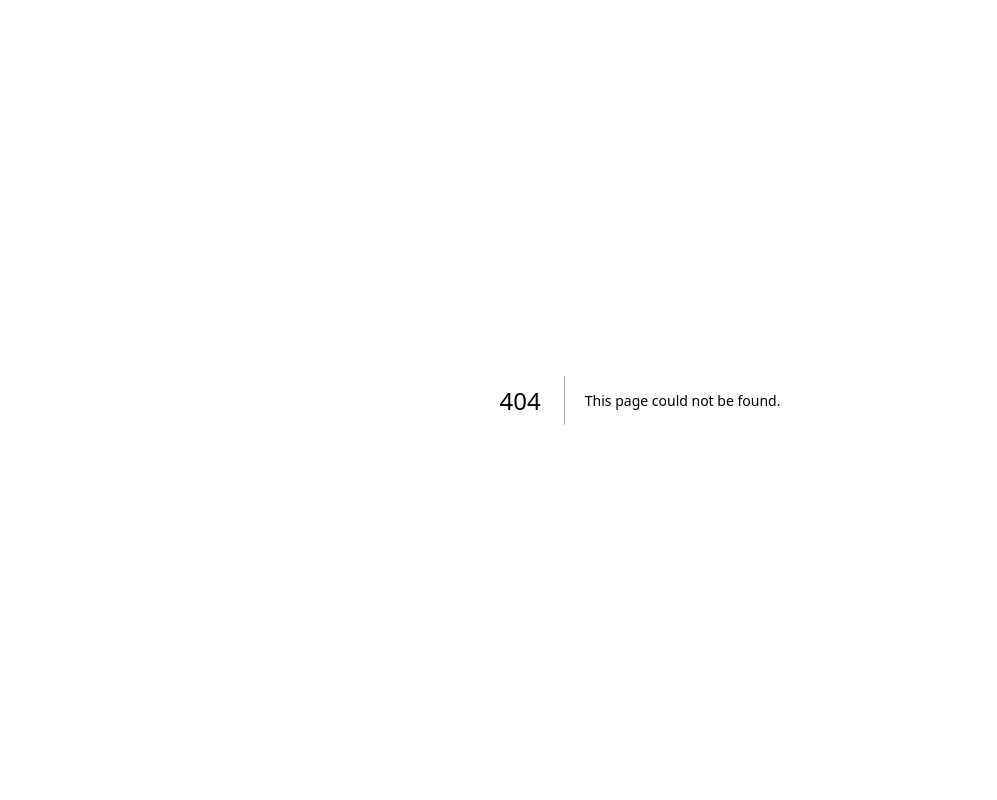
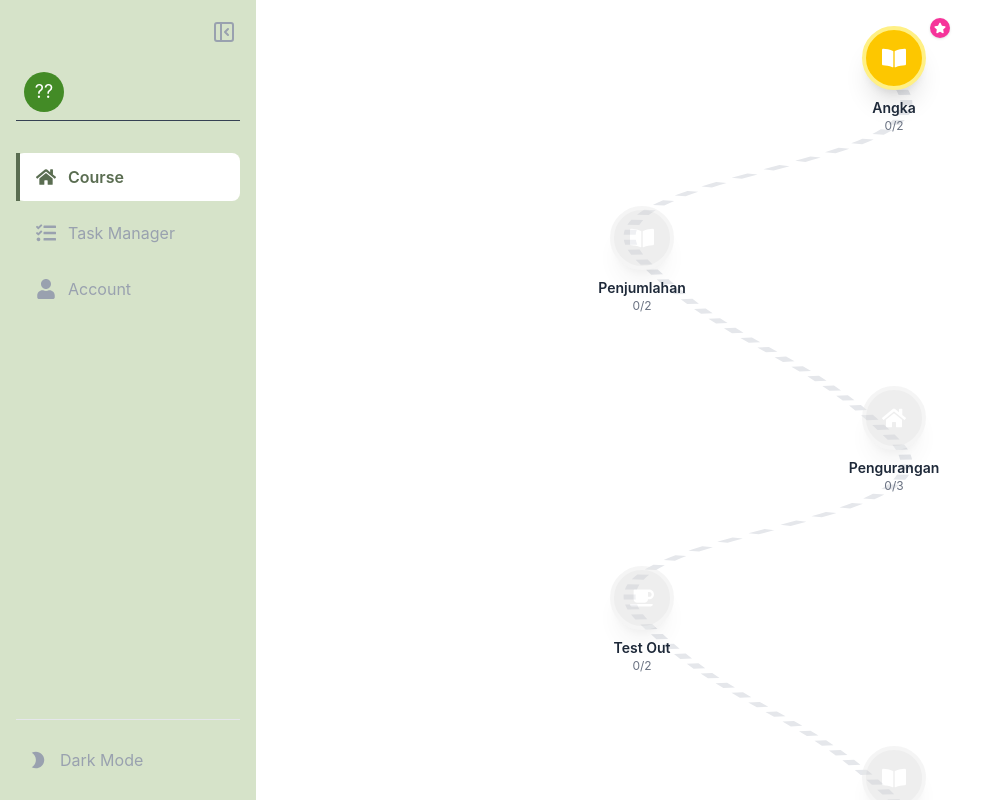
Before and after one commit to DHard4114/EduMate, a Next.js app in the folder fe/: page /content/course in a window 1280 px wide. Before the commit this address had no page. Shown: the top 800 px of the page, without its empty margins (0-997 px from the left). Built offline with nearby package versions, Linux system fonts and the light colour scheme.

Commit message:
Basic FE Course

```diff
--- a/fe/app/auth/LoginForm.tsx
+++ b/fe/app/auth/LoginForm.tsx
@@ -13,12 +13,14 @@ import {
     AuthButton,
     AuthToggle
 } from '../component/auth-component/page';
+import { useAuth } from '../component/auth-context';
 
 export default function LoginForm({ onToggleAuth, loading, setLoading }: AuthFormProps) {
     const [email, setEmail] = useState('');
     const [password, setPassword] = useState('');
     const [error, setError] = useState('');
     const router = useRouter();
+    const { setUser } = useAuth();
 
     const handleSubmit = async (e: React.FormEvent) => {
         e.preventDefault();
@@ -41,7 +43,10 @@ export default function LoginForm({ onToggleAuth, loading, setLoading }: AuthFor
         }
 
         localStorage.setItem('token', data.token);
-        router.push('/dashboard');
+        localStorage.setItem('user', JSON.stringify(data.user));
+        setUser(data.user);
+        console.log('Login response:', data);
+        router.push('/content/course');
         } catch (err) {
         setError(err.message);
         setLoading(false);
--- a/fe/app/component/Sidebar.tsx
+++ b/fe/app/component/Sidebar.tsx
@@ -11,9 +11,9 @@ const Sidebar = ({ isOpen, toggleNavbar }: { isOpen: boolean; toggleNavbar: () =
     // Not really sure how it went. Need more troubleshooting
     const getActiveState = (text: string) => {
         const routeMap: Record<string, string> = {
-            'Course': '/content/contact',
+            'Course': '/content/course',
             'Task Manager': '/content/task-manager',
-            'Account': '/content/about'
+            'Account': '/content/account'
         };
         return pathname?.startsWith(routeMap[text] || '');
     };
--- a/fe/app/component/UserProfile.tsx
+++ b/fe/app/component/UserProfile.tsx
@@ -1,15 +1,31 @@
+'use client';
+
+import { useEffect, useState } from 'react';
+import { useAuth } from './auth-context';
+
+type User = {
+    name: string;
+    level: string;
+};
+
 const UserProfile = ({ isOpen }: { isOpen: boolean }) => {
+    const { user } = useAuth();
+
+    const getInitials = (name: string) => {
+    return name.split(' ').map(n => n[0]).join('').toUpperCase().slice(0, 2);
+};
+
     return (
         <div className="flex items-center p-2 border-b border-gray-700">
         <div className="fix">
             <div className="w-10 h-10 rounded-full bg-darkgreen flex items-center justify-center text-white">
-            <span className="text-lg">JD</span>
+            <span className="text-lg">{user ? getInitials(user.name) : '??'}</span>
+            </div>
         </div>
-        </div>
-        {isOpen && (
+        {isOpen && user && (
             <div className="ml-3">
-            <p className="font-bold text-gray-800">Nama Lengkap</p>
-            <p className="text-sm">[Beginner Level]</p>
+            <p className="font-bold text-gray-800">{user.name}</p>
+            <p className="text-sm">{user.level}</p>
             </div>
         )}
         </div>
--- /dev/null
+++ b/fe/app/component/auth-context.tsx
@@ -0,0 +1,68 @@
+'use client';
+
+import { createContext, useContext, useState, useEffect, ReactNode } from 'react';
+import { useRouter } from 'next/navigation';
+
+type User = {
+    id: number;
+    name: string;
+    username: string;
+    email: string;
+    level: string;
+    role?: string;
+};
+
+type AuthContextType = {
+    user: User | null;
+    setUser: (user: User | null) => void;
+    logout: () => void;
+};
+
+const AuthContext = createContext<AuthContextType | undefined>(undefined);
+
+export const AuthProvider = ({ children }: { children: ReactNode }) => {
+    const [user, setUser] = useState<User | null>(null);
+    const router = useRouter();
+
+    useEffect(() => {
+        const token = localStorage.getItem('token');
+        if (token) {
+            fetch('http://localhost:5001/user/profile', {
+                headers: { Authorization: `Bearer ${token}` }
+            })
+            .then(res => res.json())
+            .then(data => {
+                if (data.success) {
+                    setUser(data.payload); // payload = user
+                } else {
+                    console.error("Profile error:", data.message);
+                    setUser(null);
+                }
+            })
+            .catch(() => setUser(null));
+        } else {
+            setUser(null);
+        }
+    }, []);
+
+    const logout = () => {
+        localStorage.removeItem('token');
+        localStorage.removeItem('user');
+        setUser(null);
+        router.push('/login');
+    };
+
+    return (
+        <AuthContext.Provider value={{ user, setUser, logout }}>
+        {children}
+        </AuthContext.Provider>
+    );
+};
+
+export const useAuth = () => {
+    const context = useContext(AuthContext);
+    if (context === undefined) {
+        throw new Error('useAuth must be used within an AuthProvider');
+    }
+    return context;
+};
--- /dev/null
+++ b/fe/app/component/course/CourseBoard.tsx
@@ -0,0 +1,105 @@
+import { FaHome, FaCoffee, FaBookOpen, FaStar, FaLock } from "react-icons/fa";
+
+const lessons = [
+    { title: "Angka", icon: <FaBookOpen />, current: true, lessonsCount: "0/2" },
+    { title: "Penjumlahan", icon: <FaBookOpen />, locked: true, lessonsCount: "0/2" },
+    { title: "Pengurangan", icon: <FaHome />, locked: true, lessonsCount: "0/3" },
+    { title: "Test Out", icon: <FaCoffee />, locked: true, lessonsCount: "0/2" },
+    { title: "Perkalian", icon: <FaBookOpen />, locked: true, lessonsCount: "0/4" },
+    { title: "Pembagian ", icon: <FaCoffee />, locked: true, lessonsCount: "0/3" },
+];
+
+function LessonNode({ title, icon, completed, locked, current, lessonsCount }: any) {
+    return (
+        <div className="relative flex flex-col items-center text-center w-24">
+        {current && (
+            <div className="absolute -top-2 -right-2 bg-pink-500 text-white rounded-full p-1 text-xs shadow">
+            <FaStar />
+            </div>
+        )}
+
+        <div
+            className={`w-16 h-16 rounded-full flex items-center justify-center text-white text-2xl shadow-xl border-4
+            ${completed ? "bg-green-500 border-green-200" : current ? "bg-yellow-400 border-yellow-200" : "bg-gray-300 border-gray-200"}
+            ${locked ? "opacity-40 grayscale" : ""}`}
+        >
+            {icon}
+        </div>
+
+        <p className="text-sm font-semibold mt-2">{title}</p>
+        <p className="text-xs text-gray-500">{lessonsCount}</p>
+        </div>
+    );
+    }
+
+    export default function LearningPath() {
+    const pathDirection = "right"; // "left" or "right"
+    const pathBias = 0.7; // 0-1 (how much it leans to the side)
+
+    const lessonPositions = lessons.map((_, index) => {
+        const y = index * 180 + 40;
+        // Calculate x position based on direction and bias
+        const baseX = 50; // center
+        const offset = (index % 2 === 0 ? 1 : -1) * 30 * (pathDirection === "right" ? 1 : -1);
+        const x = baseX + (pathBias * offset);
+        return { x, y };
+    });
+
+    const generatePathData = () => {
+        let pathData = `M${lessonPositions[0].x},${lessonPositions[0].y}`;
+
+        for (let i = 1; i < lessonPositions.length; i++) {
+        const prev = lessonPositions[i - 1];
+        const curr = lessonPositions[i];
+
+        // Control points biased to the selected direction
+        const controlX1 = prev.x + (pathDirection === "right" ? 15 : -15);
+        const controlY1 = prev.y + (curr.y - prev.y) / 2;
+        const controlX2 = curr.x + (pathDirection === "right" ? -15 : 15);
+        const controlY2 = prev.y + (curr.y - prev.y) / 2;
+
+        pathData += ` C${controlX1},${controlY1} ${controlX2},${controlY2} ${curr.x},${curr.y}`;
+        }
+
+        return pathData;
+    };
+
+    return (
+        <div className="min-h-screen bg-white py-10 px-4 flex justify-center">
+        <div className="relative" style={{
+            height: `${lessons.length * 180 + 100}px`,
+            width: '600px' // Wider container
+        }}>
+            <svg
+            className="absolute top-0 left-0 w-full h-full"
+            viewBox={`0 0 100 ${lessons.length * 180 + 100}`}
+            preserveAspectRatio="none"
+            >
+            <path
+                d={generatePathData()}
+                fill="none"
+                stroke="#E5E7EB"
+                strokeWidth="2"
+                strokeDasharray="5,5"
+            />
+            </svg>
+
+            <div className="relative z-10 w-full h-full">
+            {lessons.map((lesson, index) => (
+                <div
+                key={index}
+                className="absolute"
+                style={{
+                    left: `${lessonPositions[index].x}%`,
+                    top: `${lessonPositions[index].y}px`,
+                    transform: 'translate(-50%, -50%)'
+                }}
+                >
+                <LessonNode {...lesson} />
+                </div>
+            ))}
+            </div>
+        </div>
+        </div>
+    );
+}
--- /dev/null
+++ b/fe/app/component/course/LessonNode.tsx
@@ -0,0 +1,34 @@
+import { FC } from "react";
+
+type LessonNodeProps = {
+    title: string;
+    icon: React.ReactNode;
+    completed?: boolean;
+    locked?: boolean;
+    current?: boolean;
+    lessonsCount: string;
+};
+
+export const LessonNode: FC<LessonNodeProps> = ({
+    title,
+    icon,
+    completed,
+    locked,
+    current,
+    lessonsCount,
+    }) => {
+    return (
+        <div className="flex flex-col items-center text-center relative">
+        <div
+            className={
+            `"w-16 h-16 rounded-full flex items-center justify-center text-white text-lg shadow-lg",
+            completed ? "bg-green-500" : current ? "bg-yellow-400" : "bg-gray-300"`
+            }
+        >
+            {icon}
+        </div>
+        <p className="text-sm font-semibold mt-2">{title}</p>
+        <p className="text-xs text-gray-500">{lessonsCount}</p>
+        </div>
+    );
+};
--- /dev/null
+++ b/fe/app/content/course/page.tsx
@@ -0,0 +1,26 @@
+'use client'
+import { useState } from 'react';
+import Sidebar from '../../component/Sidebar';
+import LearningPath from '@/app/component/course/CourseBoard';
+import { useRouter } from 'next/navigation';
+
+const Course = () => {
+    const [isNavOpen, setIsNavOpen] = useState(true);
+
+    const router = useRouter();
+    return (
+        <>
+        <div className="min-h-screen bg-gray-50  text-gray-800">
+            {/* dark:bg-gray-900 dark:text-gray-100 */}
+            <Sidebar isOpen={isNavOpen} toggleNavbar={() => setIsNavOpen(!isNavOpen)} />
+            <div className={`transition-all duration-300 ${isNavOpen ? 'ml-64' : 'ml-20'}`}>
+            <div >
+                <LearningPath/>
+            </div>
+            </div>
+        </div>
+        </>
+    );
+};
+
+export default Course;
--- a/fe/app/layout.tsx
+++ b/fe/app/layout.tsx
@@ -1,4 +1,5 @@
 import type { Metadata } from "next";
+import { AuthProvider } from "./component/auth-context";
 import "./globals.css";
 
 export const metadata: Metadata = {
@@ -6,15 +7,13 @@ export const metadata: Metadata = {
   description: " ",
 };
 
-export default function RootLayout({
-  children,
-}: Readonly<{
-  children: React.ReactNode;
-}>) {
+export default function RootLayout({ children }: { children: React.ReactNode }) {
   return (
     <html lang="en">
       <body>
-        {children}
+        <AuthProvider>
+          {children}
+        </AuthProvider>
       </body>
     </html>
   );
--- a/fe/app/page.tsx
+++ b/fe/app/page.tsx
@@ -2,13 +2,14 @@
 import NavBar from "./component/NavBar";
 import TaskManagerPage from "./content/task-manager/page"
 import CreateGroupPage from "./component/task-management/create-group/page";
-import SignupPage from "./signup/page";
+import SignupPage from "./auth/page";
+import CourseRoadmap from "./content/course/page";
 
 
 export default function Page() {
   return (
     <div>
-      <SignupPage />
+      <CourseRoadmap />
     </div>
   );
 }
--- a/fe/package.json
+++ b/fe/package.json
@@ -10,8 +10,10 @@
   },
   "dependencies": {
     "@hello-pangea/dnd": "^18.0.1",
+    "axios": "^1.9.0",
     "classnames": "^2.5.1",
     "framer-motion": "^12.10.5",
+    "lucide-react": "^0.510.0",
     "next": "^15.3.2",
     "postcss": "^8.5.3",
     "react": "^19.1.0",
```
Also changed, not shown: 2 other files (tests, documents, lock files or other folders).
